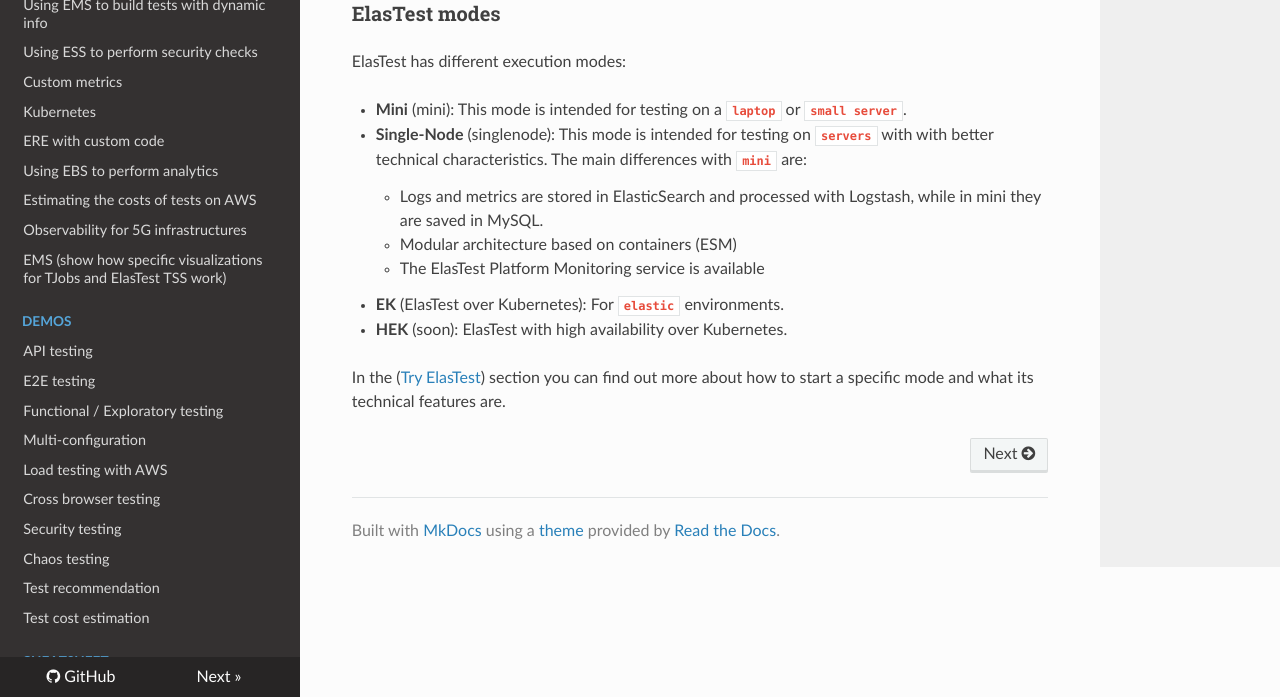
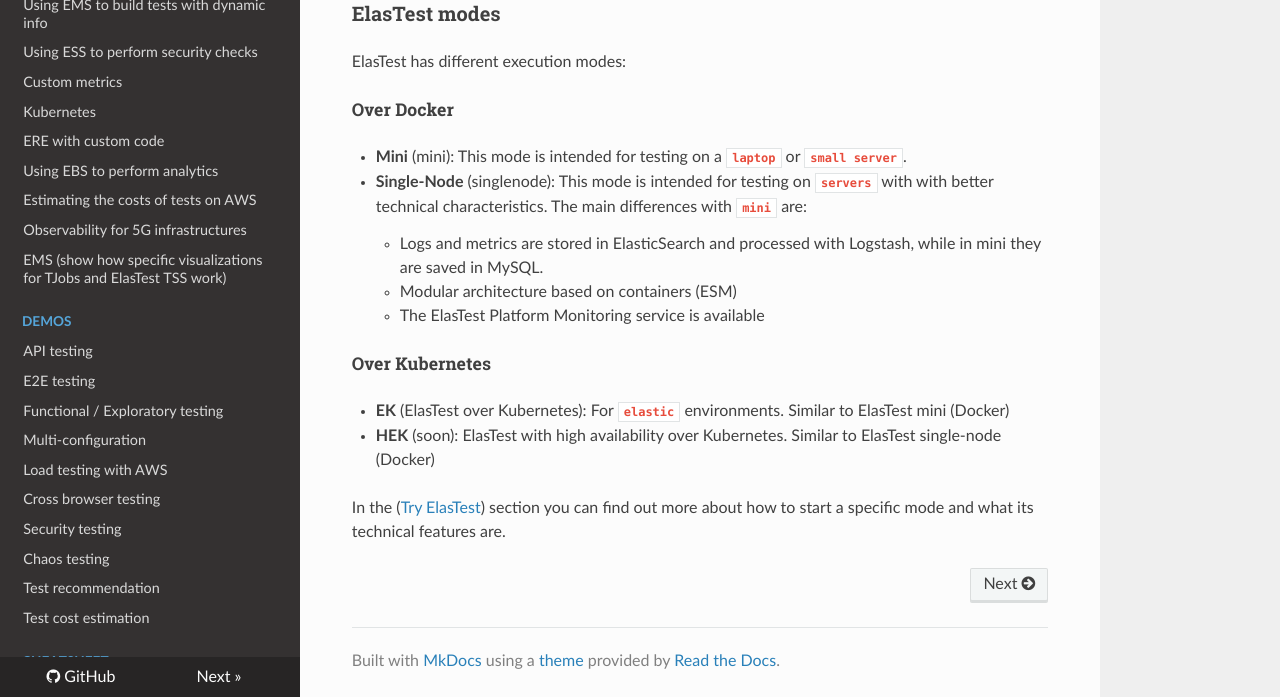
Before and after one commit to elastest/elastest.io-docs, an MkDocs documentation site: the page built from docs/index.md, in a window 1280 px wide and 900 px high, scrolled down 3010 px, cut to the strip 203-900 px from the top of the window. Built offline with MkDocs 1.6.1, drawn with Linux system fonts in a browser that asks for light colours; nearby versions of some CDN libraries; old or Windows-style settings are respelled for this version of MkDocs.

Commit message:
Improve docs

```diff
--- a/docs/index.md
+++ b/docs/index.md
@@ -89,13 +89,18 @@
 
 ElasTest has different execution modes:
 
+##### Over Docker
+
 -   **Mini** (mini): This mode is intended for testing on a **`laptop`** or **`small server`**.
 -   **Single-Node** (singlenode): This mode is intended for testing on **`servers`** with with better technical characteristics. The main differences with **`mini`** are:
     -   Logs and metrics are stored in ElasticSearch and processed with Logstash, while in mini they are saved in MySQL.
     -   Modular architecture based on containers (ESM)
     -   The ElasTest Platform Monitoring service is available
--   **EK** (ElasTest over Kubernetes): For **`elastic`** environments.
--   **HEK** (soon): ElasTest with high availability over Kubernetes.
+
+##### Over Kubernetes
+
+-   **EK** (ElasTest over Kubernetes): For **`elastic`** environments. Similar to ElasTest mini (Docker)
+-   **HEK** (soon): ElasTest with high availability over Kubernetes. Similar to ElasTest single-node (Docker)
 
 In the ([Try ElasTest](/try-elastest/)) section you can find out more about how to start a specific mode and what its technical features are.
 
```
Also changed, not shown: docs/deploying/kubernetes.md (+2 -2 lines).
